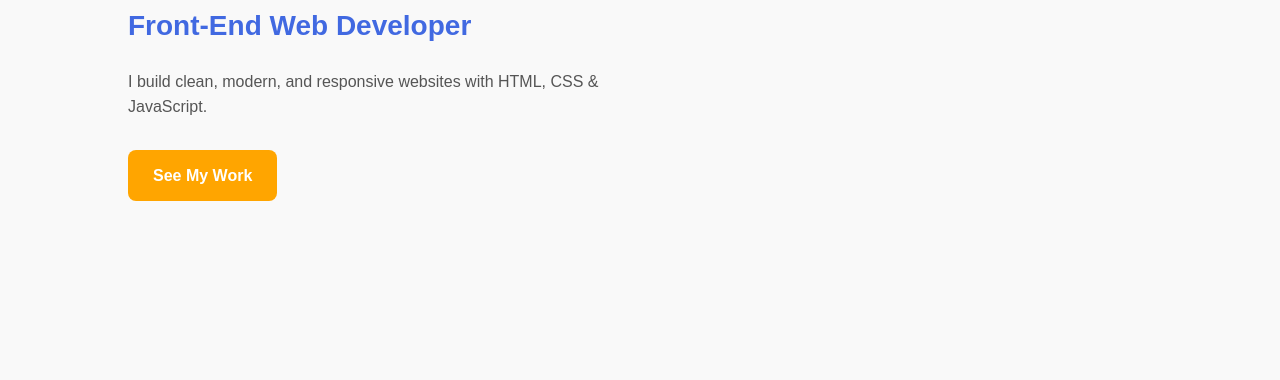
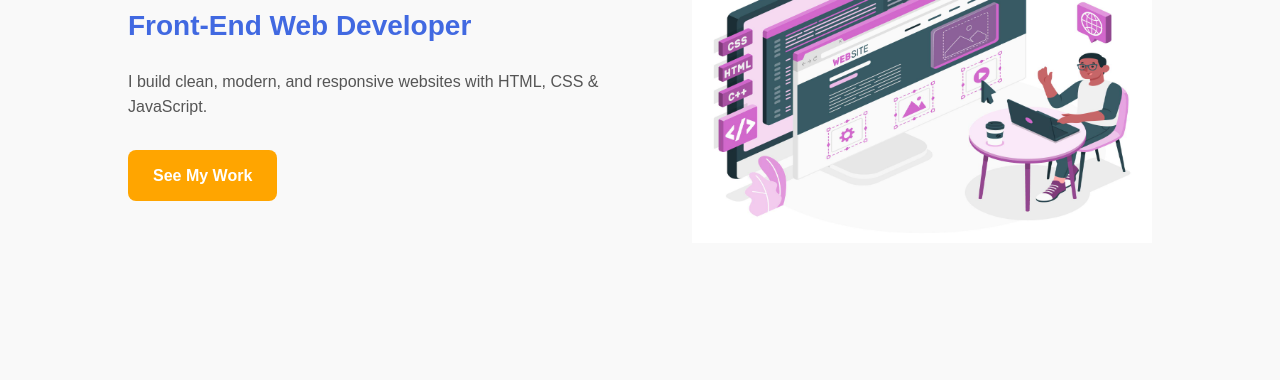
Before and after one commit to UsmanH-SE/my-portfolio, a plain HTML site: page index.html in a window 1280 px wide. Shown: the part 232-612 px from the top of the page. Drawn offline with Linux system fonts and the light colour scheme.

Commit message:
Update index.html

```diff
--- a/index.html
+++ b/index.html
@@ -33,7 +33,7 @@
             <a href="#projects" class="btn">See My Work</a>
         </div>
         <div class="hero-image">
-            <img src="images/11641810_4758689.jpg" alt="Developer Illustration">
+            <img src="11641810_4758689.jpg" alt="Developer Illustration">
         </div>
     </section>
     <!-- ===== ABOUT SECTION ===== -->
```
